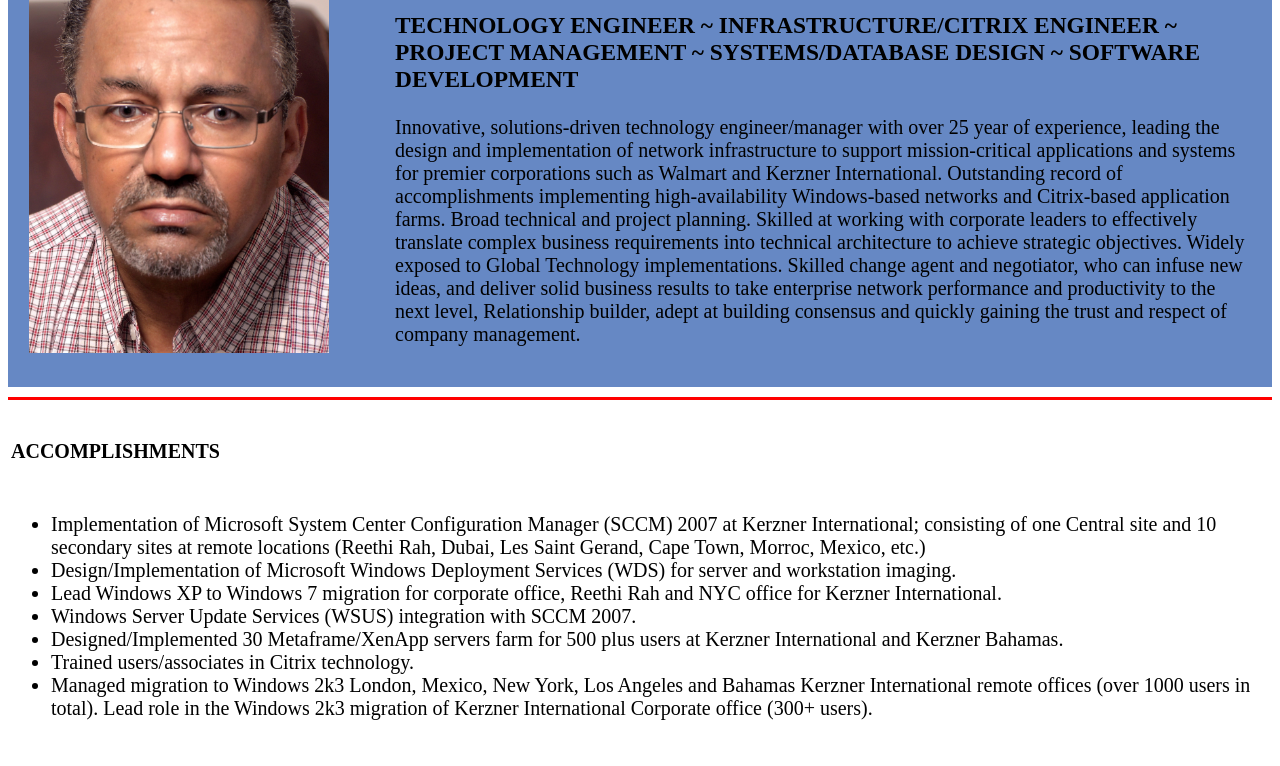
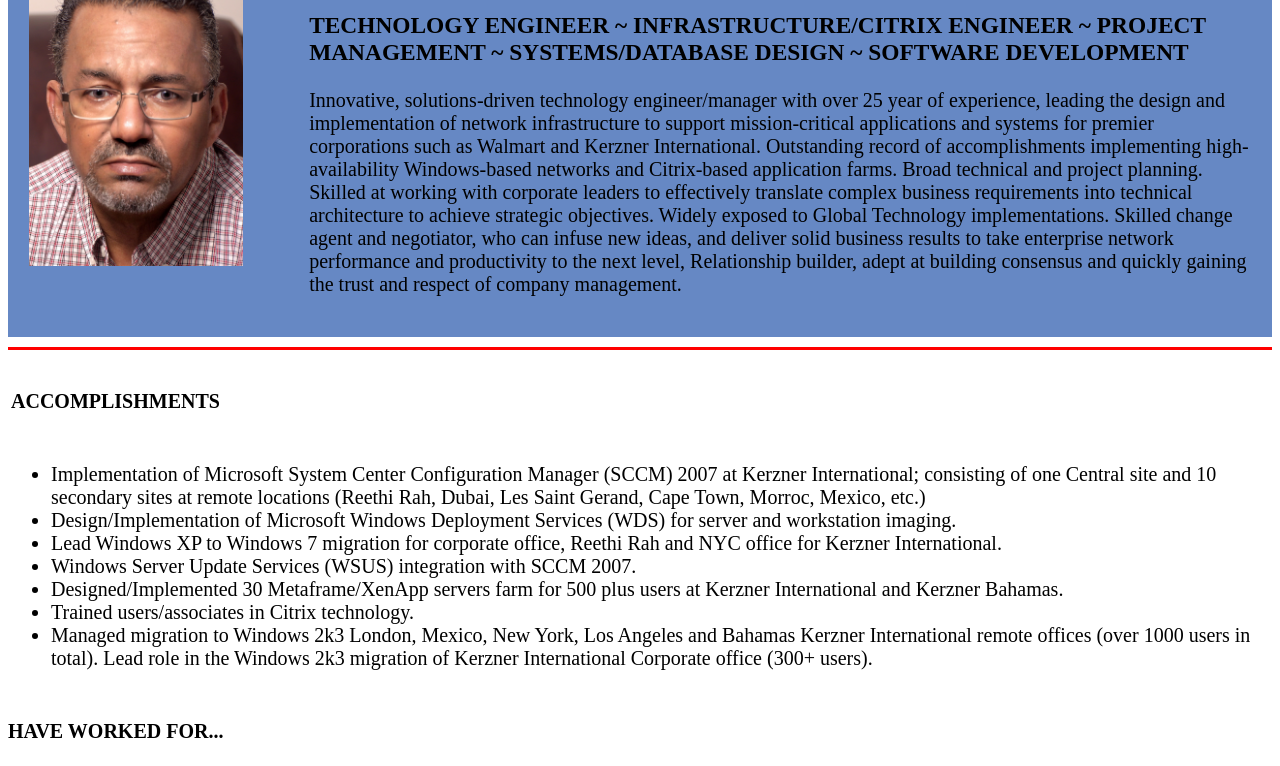
Before and after one commit to janletminor/cv, a plain HTML site: page index.html in a window 1280 px wide. Shown: the part 118-884 px from the top of the page. Drawn offline with Linux system fonts and the light colour scheme.

Commit message:
Update index.html

```diff
--- a/index.html
+++ b/index.html
@@ -10,8 +10,8 @@
   <table cellspacing=20 style="background-color:#6688C4">
     <tr>
       <td><img src="dsc_4023_pp.jpg"
-        width="300"
-        height="auto"
+        width="auto"
+        height="310"
         alt="Profile Picture"></td>
       <td <td></td>
       <td></td>
```
